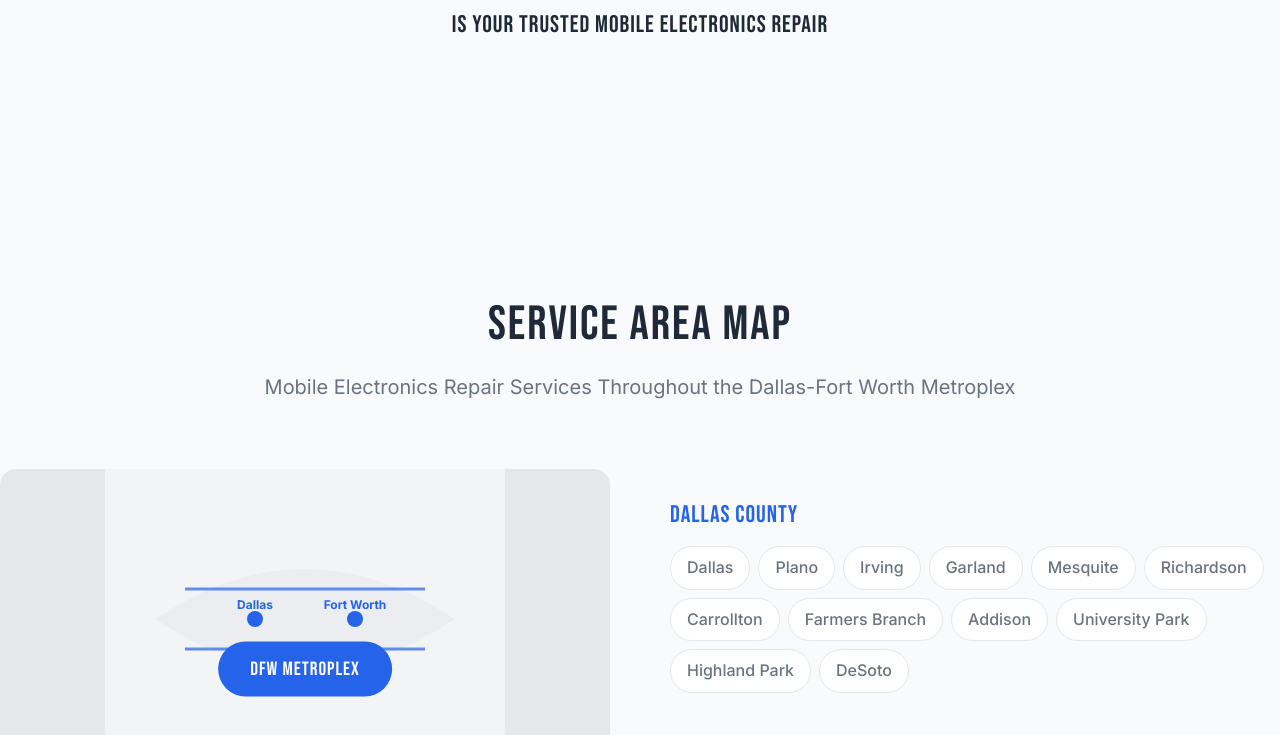
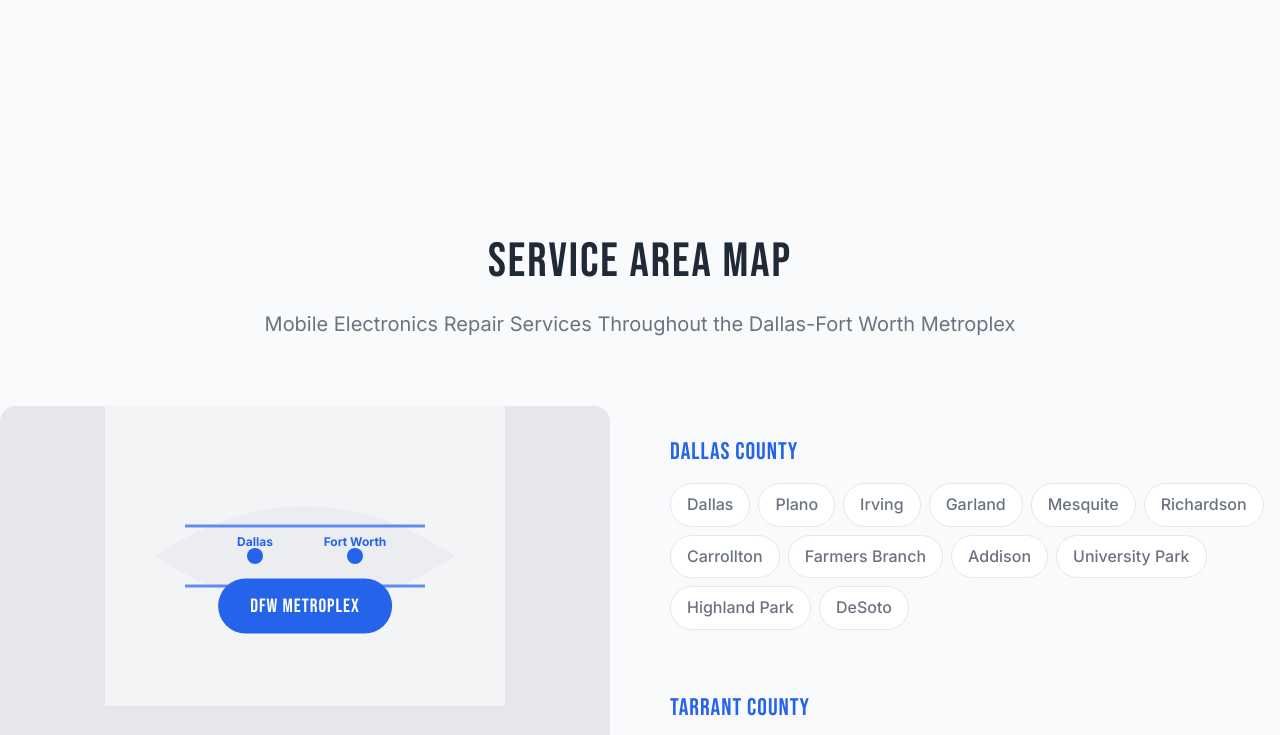
Before and after one commit to Wellzlc/GadgetFix-Website, an Astro site: page / in a window 1280 px wide. Shown: the part 3062-3797 px from the top of the page. Built offline with nearby package versions, Linux system fonts and the light colour scheme; Astro itself is replaced by a stand-in of ours.

Commit message:
Your Message

```diff
--- a/src/pages/index.astro
+++ b/src/pages/index.astro
@@ -154,7 +154,6 @@ import Layout from '../layouts/Layout.astro';
 			</div>
 			<div class="why-bottom">
 				<h2 class="company-name">GADGET FIX</h2>
-				<p class="company-tagline">IS YOUR TRUSTED MOBILE ELECTRONICS REPAIR</p>
 			</div>
 		</div>
 	</section>
```
